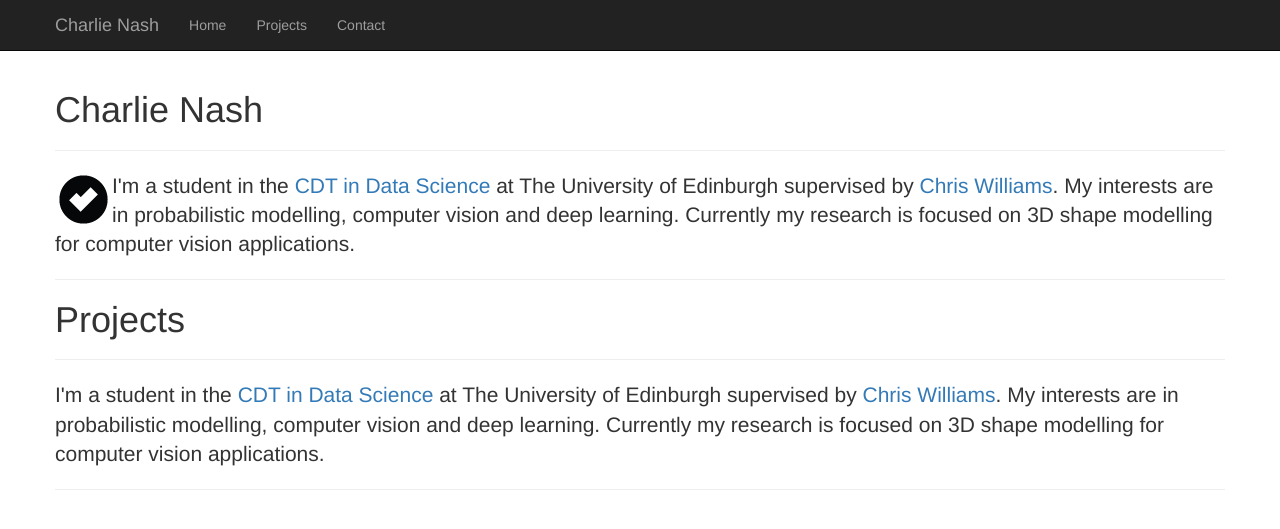
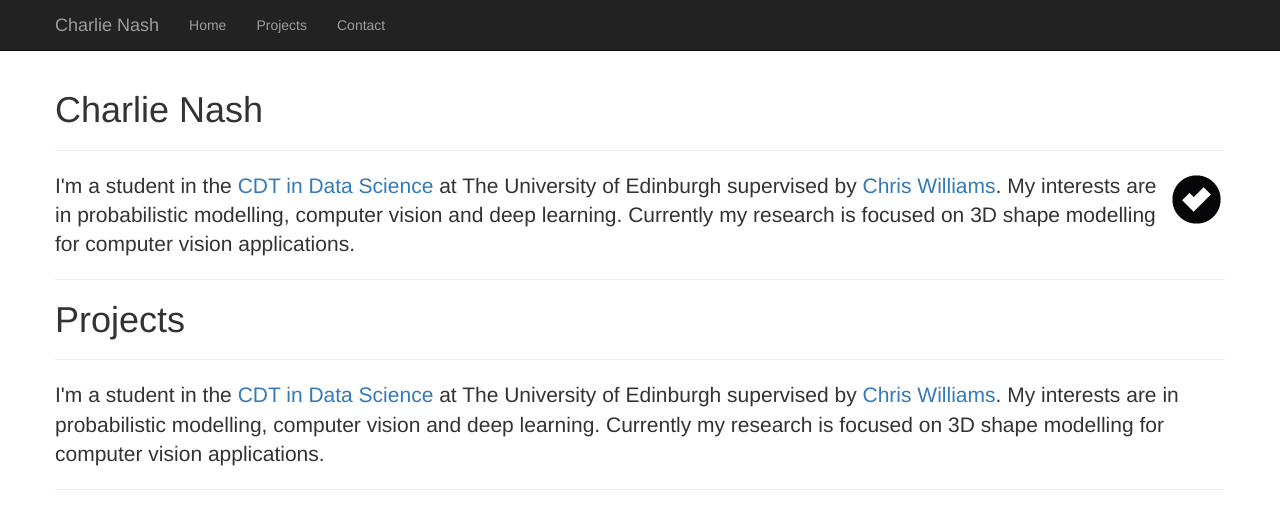
Before and after one commit to charlienash/charlienash.github.io, a Jekyll site: the page index.html, which Jekyll copies as it is, in a window 1280 px wide. Shown: the top 529 px of the page. Built offline with Jekyll 4.4.1, drawn with Linux system fonts in a browser that asks for light colours.

Commit message:
Update index.html

```diff
--- a/index.html
+++ b/index.html
@@ -79,7 +79,7 @@
 					<h1 id="Home">Charlie Nash</h1>
 					<hr>
 
-					<img src="assets/img/apple-touch-icon.png" class="pull-left" alt="Cinque Terre">
+					<img src="assets/img/apple-touch-icon.png" class="pull-right" alt="Cinque Terre">
 
 					<!-- Paragraphs -->
 					<!--h3>Paragraphs</h3-->
```
